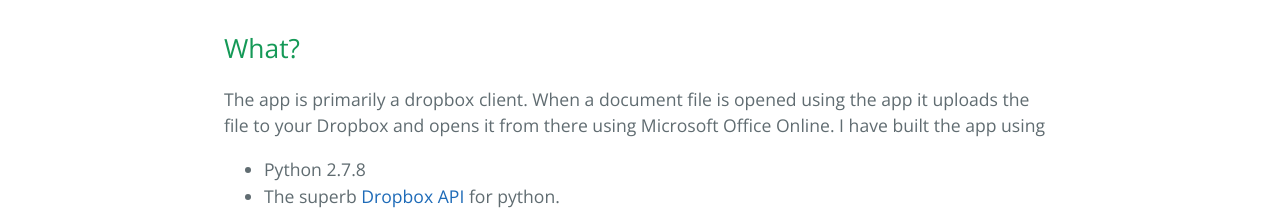
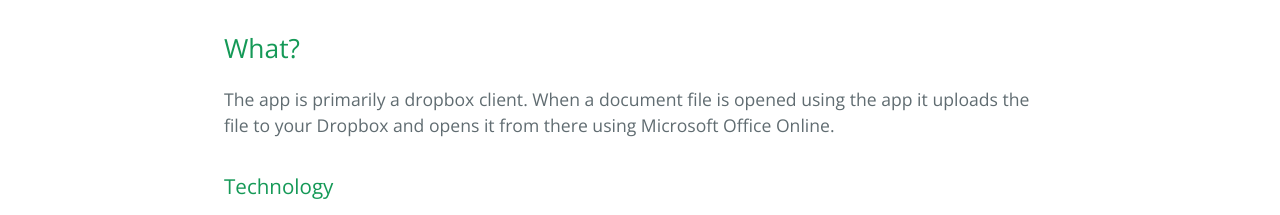
Before and after one commit to redmoses/MS-Office-Online-File-Launcher, a plain HTML site: page index.html in a window 1280 px wide. Shown: the part 541-756 px from the top of the page. Drawn offline with nearby package versions, Linux system fonts and the light colour scheme.

```diff
--- a/index.html
+++ b/index.html
@@ -28,7 +28,10 @@
 <a id="what" class="anchor" href="#what" aria-hidden="true"><span class="octicon octicon-link"></span></a>What?</h2>
 
 <p>The app is primarily a dropbox client. When a document file is opened using the app it uploads the file to your Dropbox
-and opens it from there using Microsoft Office Online. I have built the app using </p>
+and opens it from there using Microsoft Office Online.</p>
+
+<h3>
+<a id="technology" class="anchor" href="#technology" aria-hidden="true"><span class="octicon octicon-link"></span></a>Technology</h3>
 
 <ul>
 <li>  Python 2.7.8</li>
```
Also changed, not shown: params.json (+1 -1 lines).
